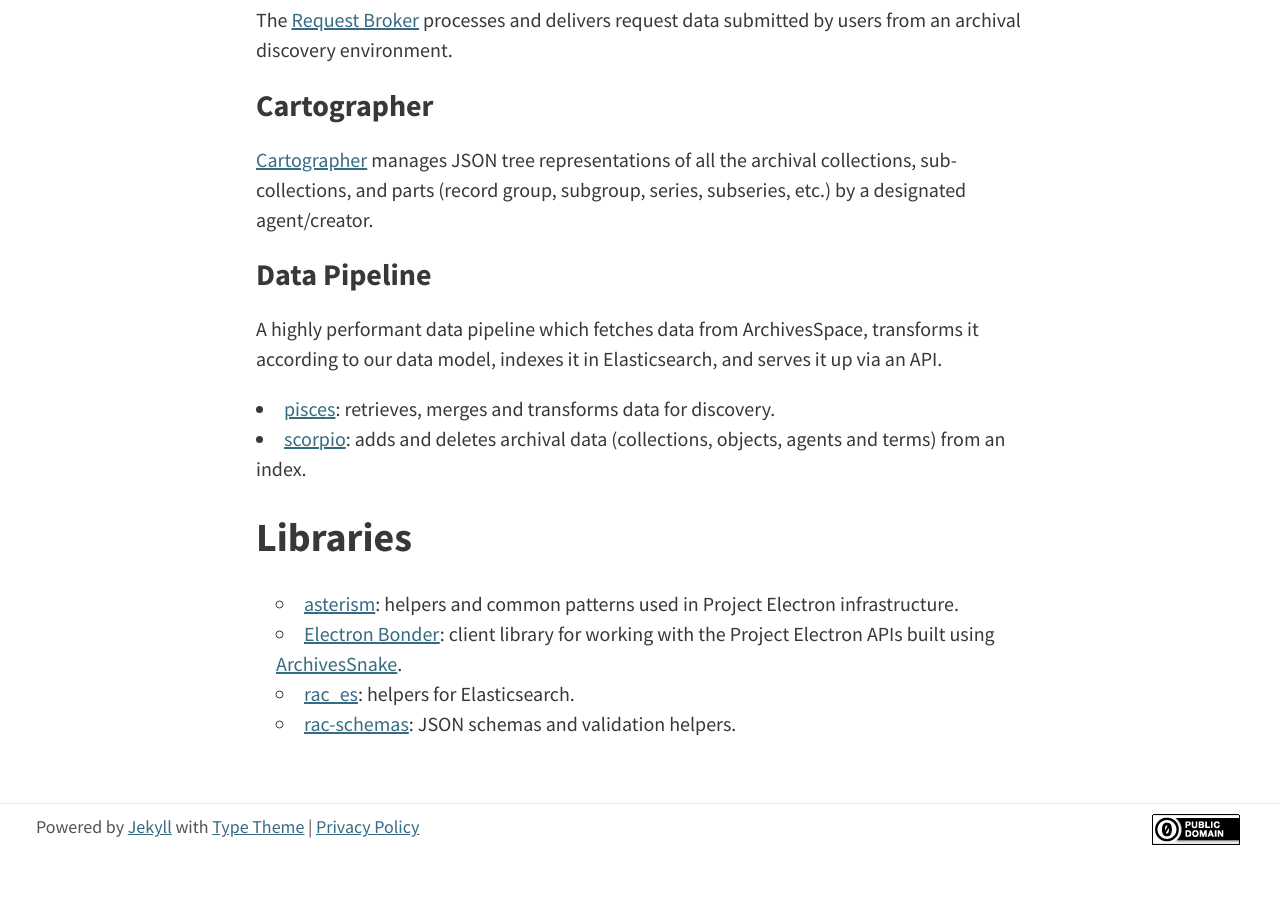
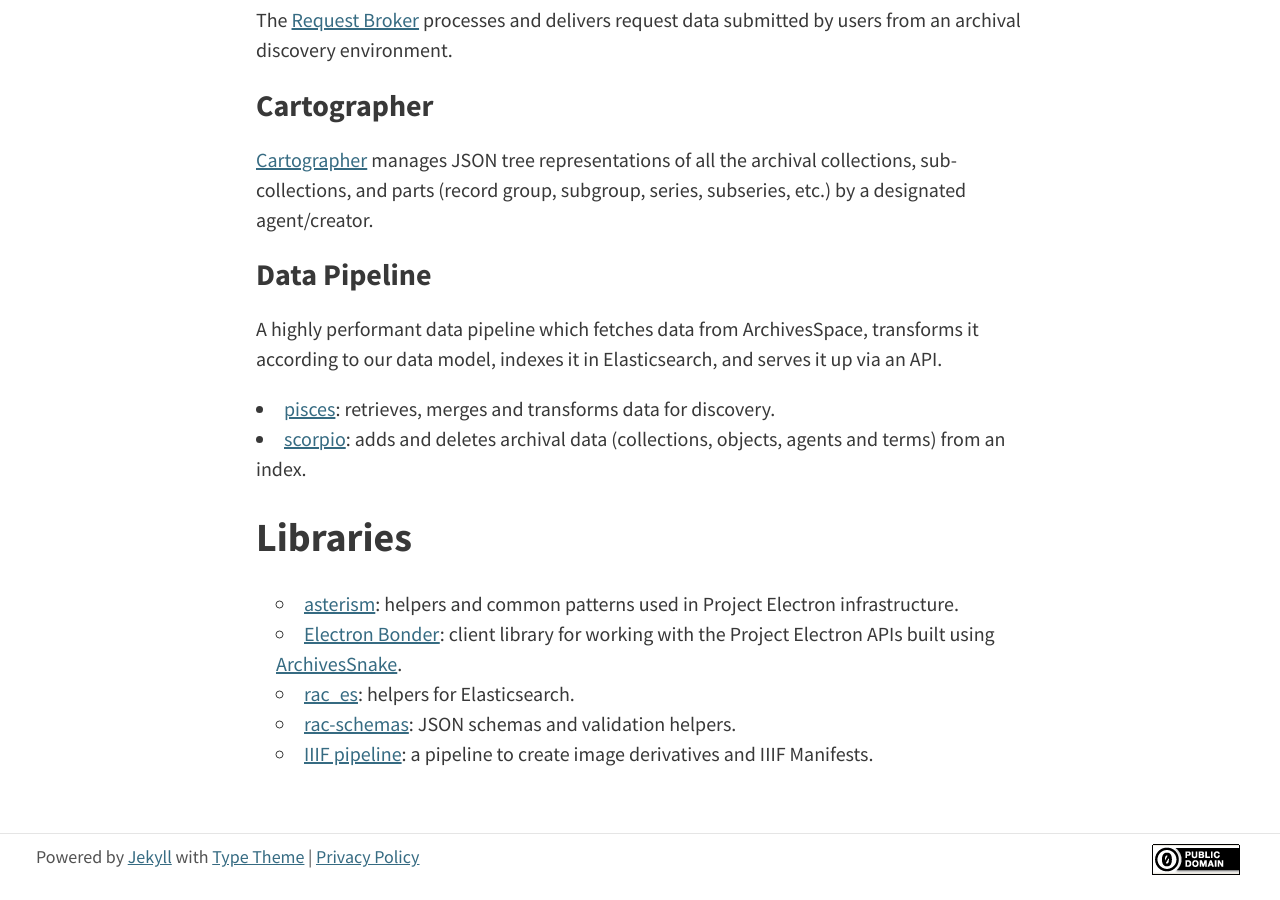
Before and after one commit to RockefellerArchiveCenter/project_electron, a Jekyll site: the page built from content/components.md, in a window 1280 px wide and 900 px high, scrolled down 1949 px. Built offline with Jekyll 4.4.1, drawn with Linux system fonts in a browser that asks for light colours; before the commit the page ends 2819 px from its top, so only the background shows below that.

Commit message:
add iiif pipeline

```diff
--- a/content/components.md
+++ b/content/components.md
@@ -52,3 +52,4 @@
   - [Electron Bonder](https://github.com/RockefellerArchiveCenter/ElectronBonder): client library for working with the Project Electron APIs built using [ArchivesSnake](https://github.com/archivesspace-labs/ArchivesSnake/).
   - [rac_es](https://github.com/RockefellerArchiveCenter/rac_es): helpers for Elasticsearch.
   - [rac-schemas](https://github.com/RockefellerArchiveCenter/rac_schemas): JSON schemas and validation helpers.
+  - [IIIF pipeline](https://github.com/RockefellerArchiveCenter/iiif-pipeline): a pipeline to create image derivatives and IIIF Manifests.
```
